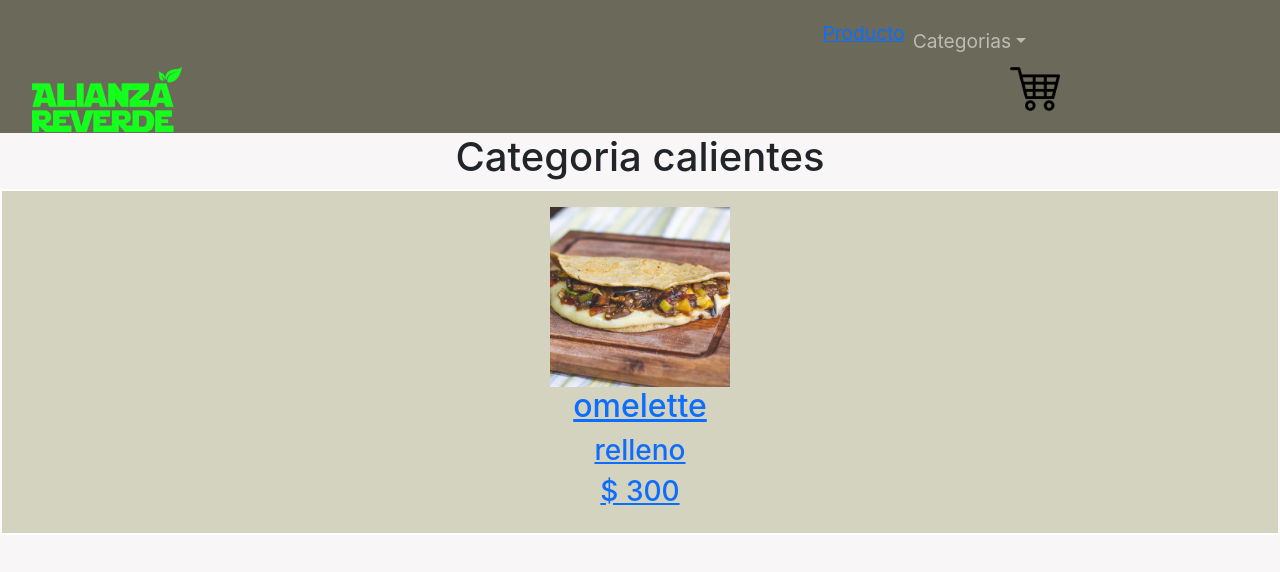
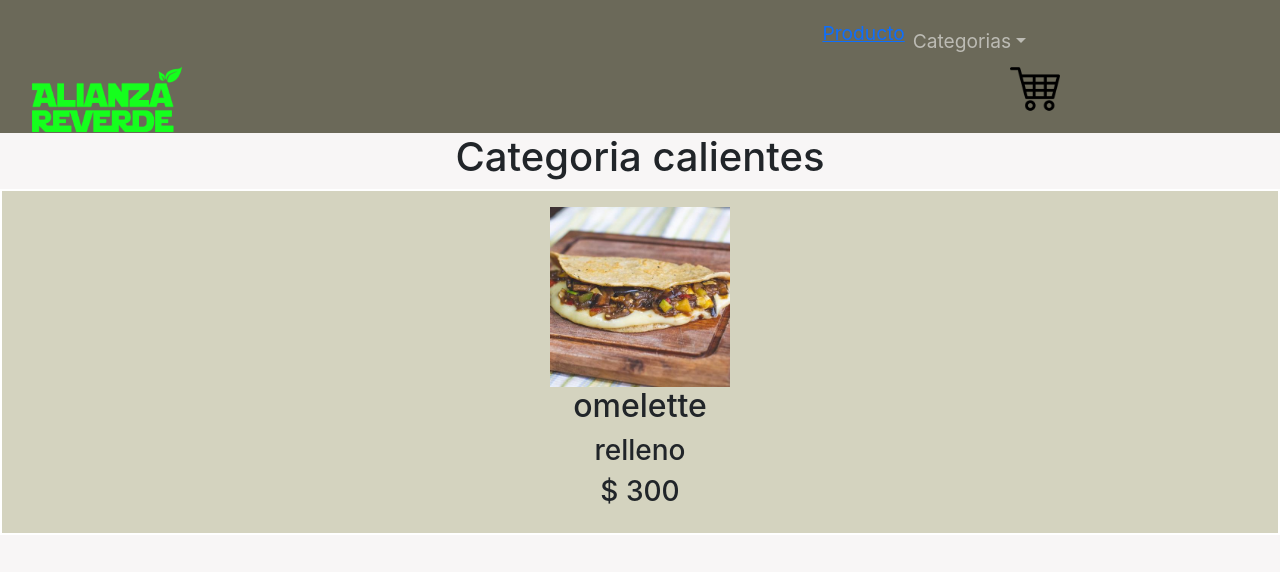
Before and after one commit to Raiannbr/proyectotrabajo, a React (Create React App) app: page /productos/categoria/calientes in a window 1280 px wide. Shown: the top 572 px of the page. Built offline with nearby package versions, Linux system fonts and the light colour scheme.

Commit message:
Update Categories.js

```diff
--- a/src/components/Categories/Categories.js
+++ b/src/components/Categories/Categories.js
@@ -59,7 +59,7 @@ export default function Categories(){
             <h1> Categoria {CategoriaByID}</h1>
             {productsCategory.map(element =>{
                 return (
-                    <Link to={`/categoria/${element.id}`} >
+//                     <Link to={`/categoria/${element.id}`} >
                         <div id="card-container">
                             <div className="card-body" key={element.id}>
                             <img src= {element.images} width="180px" height="180px" alt=""/>
@@ -68,7 +68,7 @@ export default function Categories(){
                             <h3>$ {element.price} </h3>
                             </div>
                         </div>
-                    </Link>
+//                     </Link>
                 )
             })}
         </div>
```
